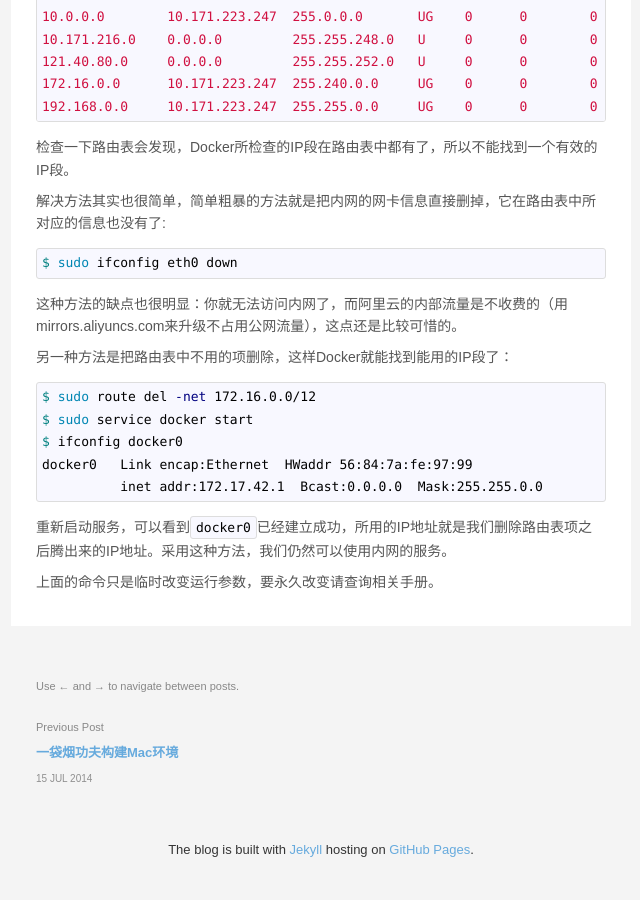
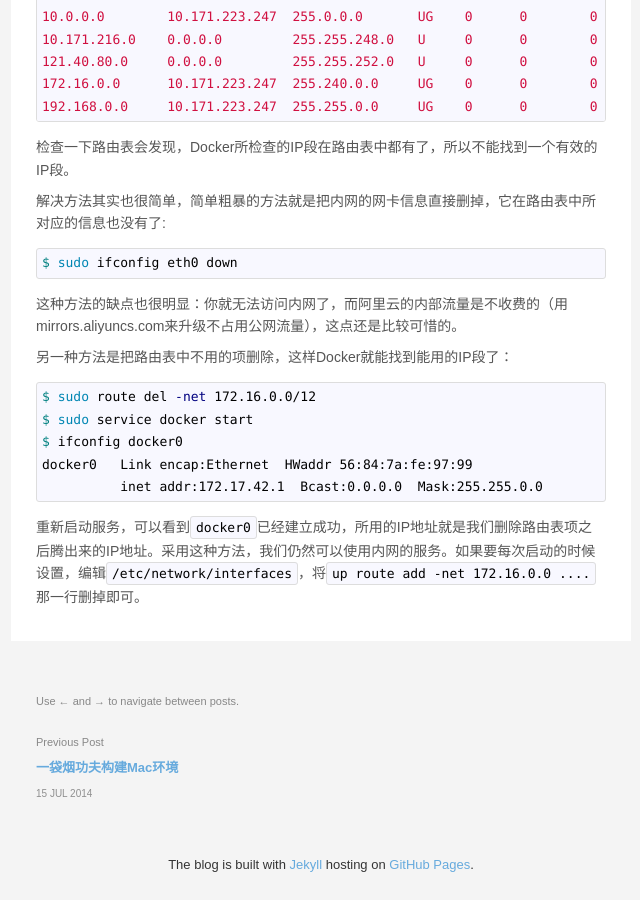
Before and after one commit to hanjianwei/hanjianwei.github.io, a Jekyll site: the page built from _posts/2014-07-30-docker-on-aliyun.md, in a window 1280 px wide and 900 px high, scrolled down 1265 px. Shown: the whole window, without its empty margins (319-959 px from the left). Built offline with Jekyll 4.4.1, drawn with Linux system fonts in a browser that asks for light colours; Markdown is read by kramdown in place of the engine named in the settings.

Commit message:
Setting route at startup

```diff
--- a/_posts/2014-07-30-docker-on-aliyun.md
+++ b/_posts/2014-07-30-docker-on-aliyun.md
@@ -71,6 +71,4 @@ docker0   Link encap:Ethernet  HWaddr 56:84:7a:fe:97:99
           inet addr:172.17.42.1  Bcast:0.0.0.0  Mask:255.255.0.0
 ~~~
 
-重新启动服务，可以看到`docker0`已经建立成功，所用的IP地址就是我们删除路由表项之后腾出来的IP地址。采用这种方法，我们仍然可以使用内网的服务。
-
-上面的命令只是临时改变运行参数，要永久改变请查询相关手册。
+重新启动服务，可以看到`docker0`已经建立成功，所用的IP地址就是我们删除路由表项之后腾出来的IP地址。采用这种方法，我们仍然可以使用内网的服务。如果要每次启动的时候设置，编辑`/etc/network/interfaces`，将`up route add -net 172.16.0.0 ....`那一行删掉即可。
```
